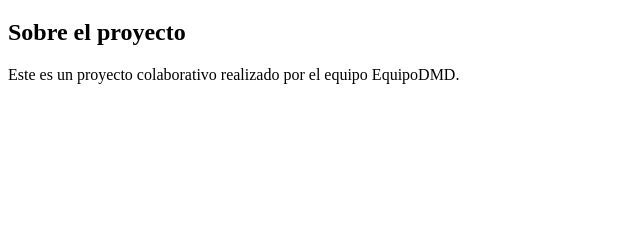
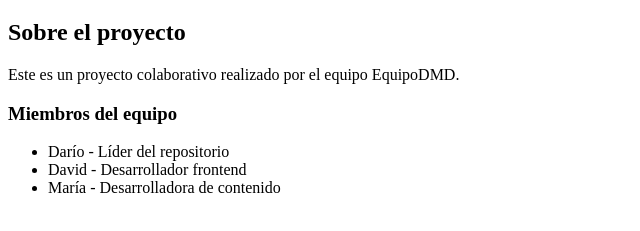
Before and after one commit to Dario-jpg/EquipoDMD, a plain HTML site: page index.html in a window 1280 px wide. Shown: the part 61-292 px from the top of the page, without its empty margins (0-640 px from the left). Drawn offline with Linux system fonts and the light colour scheme.

Commit message:
Añadido cambio div e información del equipo

```diff
--- a/index.html
+++ b/index.html
@@ -9,10 +9,20 @@
 
 <body>
   <h1>EquipoDMD</h1>
-  <section>
+  <div>
     <h2>Sobre el proyecto</h2>
     <p>Este es un proyecto colaborativo realizado por el equipo EquipoDMD.</p>
-  </section>
+  </div>
+
+  <div>
+    <h3>Miembros del equipo</h3>
+    <ul>
+      <li>Darío - Líder del repositorio</li>
+      <li>David - Desarrollador frontend</li>
+      <li>María - Desarrolladora de contenido</li>
+    </ul>
+  </div>
+
 </body>
 
 </html>
```
